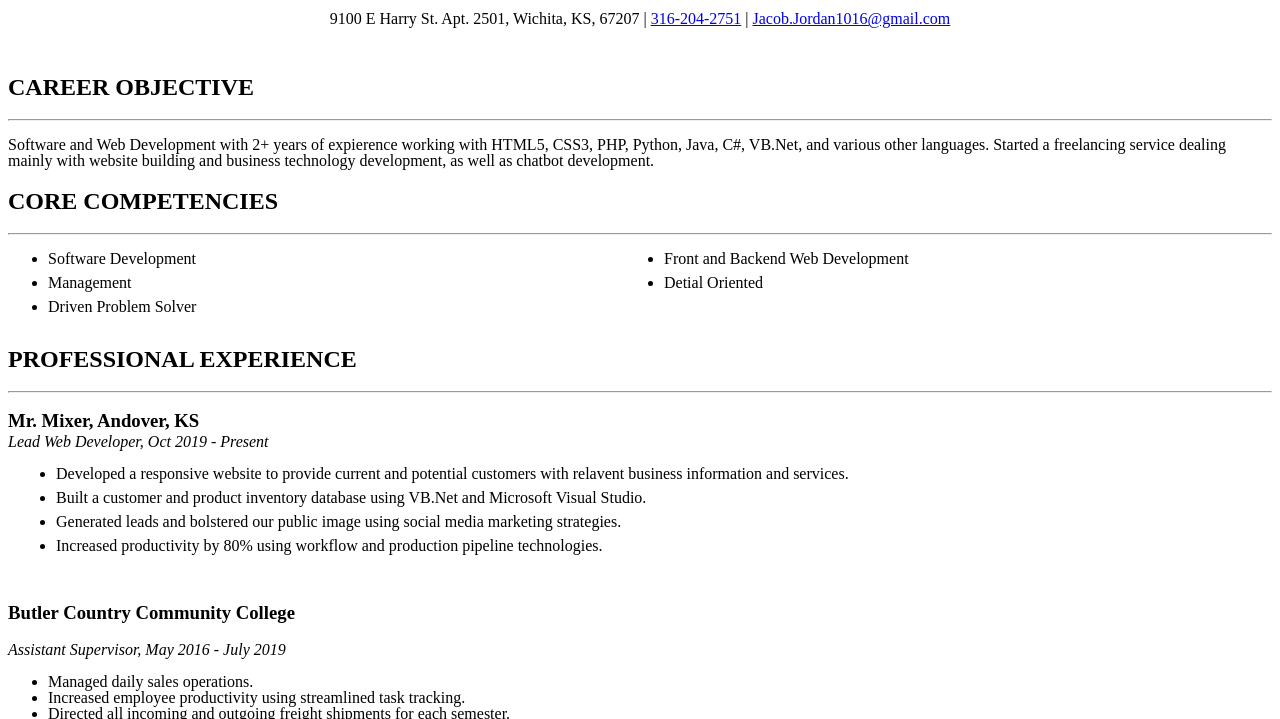
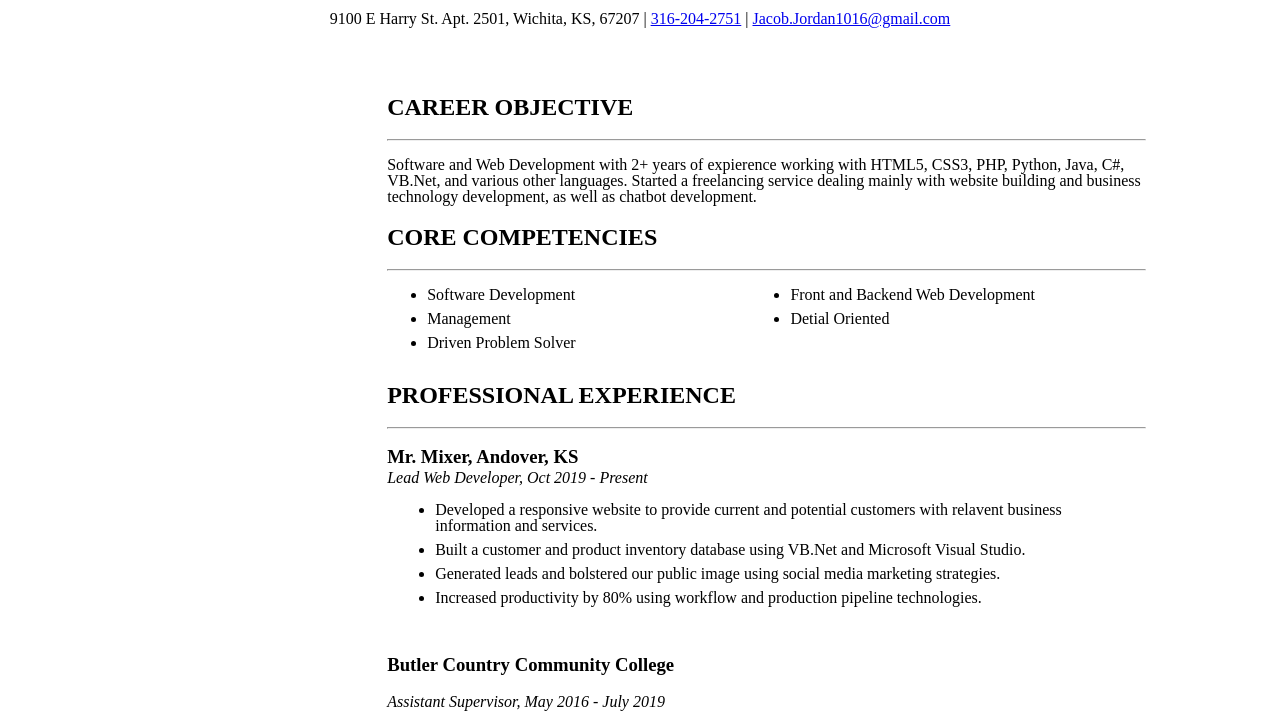
Before and after one commit to Naturealizor/Resume_site, a plain HTML site: page index.html in a window 1280 px wide. Shown: the part 58-777 px from the top of the page. Drawn offline with Linux system fonts and the light colour scheme.

Commit message:
header sep from grid, sectoins set for side/main

```diff
--- a/index.html
+++ b/index.html
@@ -14,6 +14,12 @@
 		<h1><strong>Jacob Jordan</strong></h1><br>
 		<p>9100 E Harry St. Apt. 2501, Wichita, KS, 67207 | <a href="316-204-2751">316-204-2751</a> | <a href="mailto:Jacob.Jordan1016@gmail.com">Jacob.Jordan1016@gmail.com</a></p>
 	</header>
+	<!-- <section class="side-bar">
+
+	</section> -->
+
+	<section class="main-info">
+
 	<main>
 		<h2>CAREER OBJECTIVE</h2>
 		<hr>
@@ -71,6 +77,7 @@
 			<li></li>
 		</ul>
 	</div>
+</section>
 	</main>
 </body>
 
--- a/scss/_base.scss
+++ b/scss/_base.scss
@@ -4,6 +4,11 @@
 }
 body {
 	box-sizing: border-box;
+
+}
+section {
+	display: grid;
+	grid-template-columns: 30% 60%;
 }
 header {
 	margin: 1rem;
--- a/scss/_modules.scss
+++ b/scss/_modules.scss
@@ -9,6 +9,12 @@
 		margin-top: 0;
 		margin-bottom: 3rem;
 	}
+}
+// .side-bar {
+
+// }
+main {
+	grid-column-start: 2;
 }
 #skills {
 
```
Also changed, not shown: css/styles.css, 1 other file.
